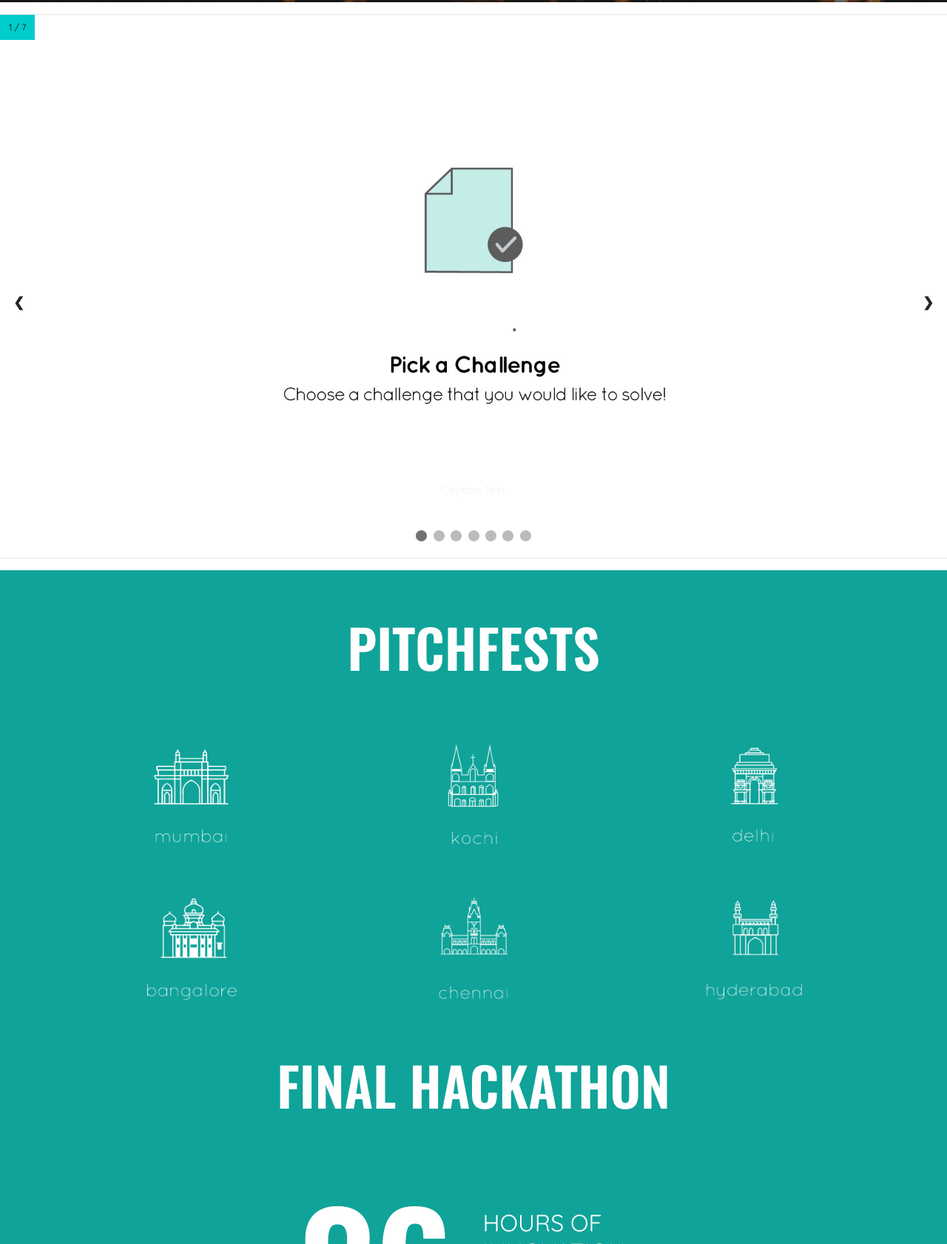
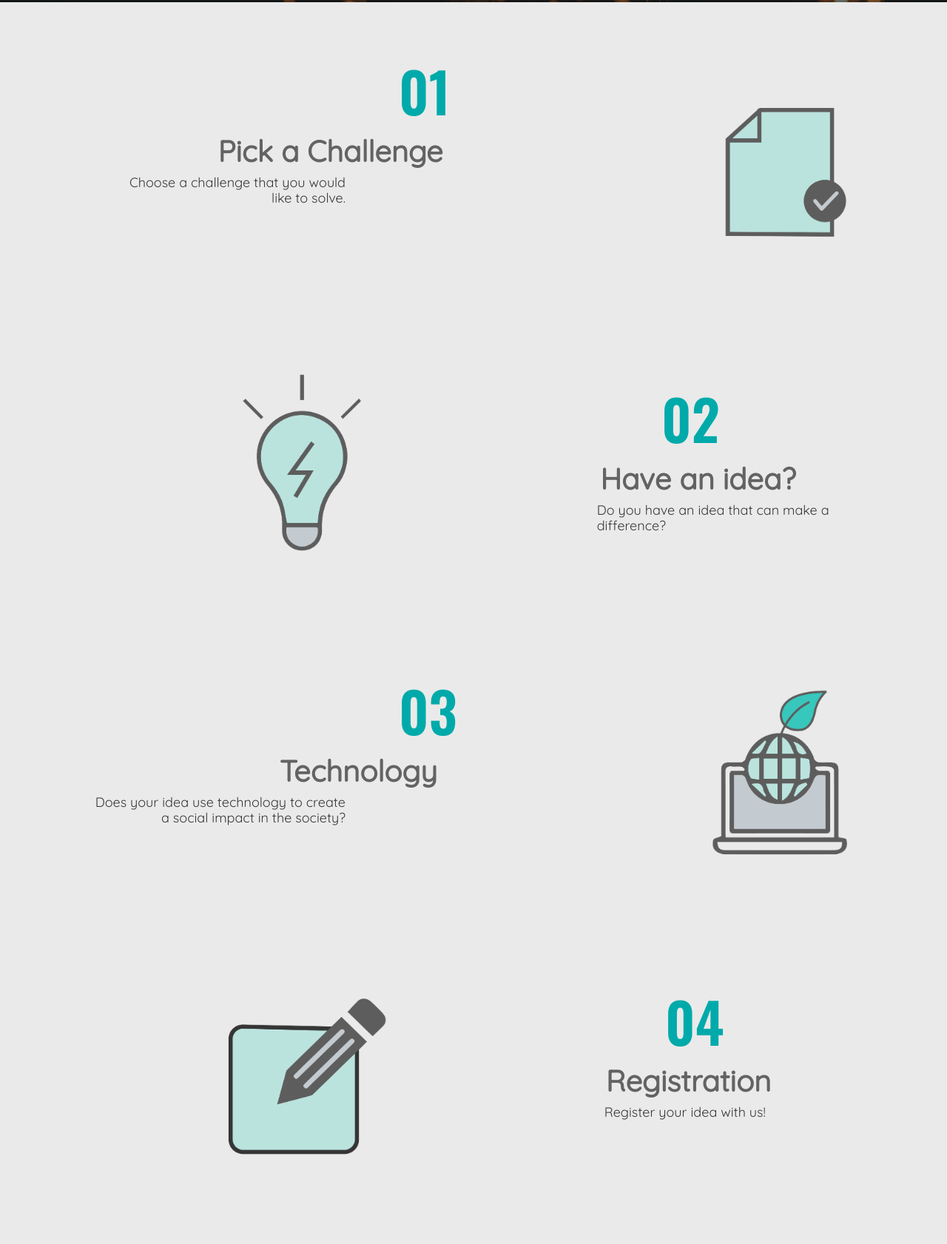
Before and after one commit to AD97/HackForSocialGood, a plain HTML site: page hackathon.html in a window 1280 px wide. Shown: the part 797-2479 px from the top of the page at 74% size. Drawn offline with nearby package versions, Linux system fonts and the light colour scheme.

Commit message:
Made changes in Hackathon page(flow)

```diff
--- a/fluid-gallery.css
+++ b/fluid-gallery.css
@@ -28,7 +28,6 @@ body {
 
 .tz-gallery {
     padding:30px;
-    float:left;
 
 }
 
--- a/hackathon.html
+++ b/hackathon.html
@@ -53,11 +53,13 @@
           <style>
           .dropdown-menu
           {
-            background-color: #262626;
+             background: rgba(0, 0, 0, 0.5);
+                box-shadow: 0px 8px 16px 0px;
           }
           .dropdown-item
           {
             color:white;
+
           }
           </style>
           <li class="nav-item dropdown">
@@ -107,10 +109,8 @@
             <br> validate and solve 'Glocal' problems by encouraging
             <br> social entrepreneurship.</p>
           <br>
-        </div>
-
         <div id="button ">
-          <img src="img/Arrow.png " width="180 ">
+          <img src="img/Arrow.png " width="80">
         </div>
 
       </div>
@@ -186,206 +186,110 @@
 
 
   </div>
+<div class="container-fluid marketing" style="background-color: #EAEAEA; position: relative; padding: 5% 5% 0 5%;">
+  <span><h style="margin-left: 475px;font-family: 'Oswald', sans-serif;font-weight: bolder;font-size: 75px;color:#00AAAA;">01</h></span>
+      <div class="row">
+        <div class="col-sm-8">
+          <h1 style="text-align: center;  font-family:'Quicksand', sans-serif; color:#636363; margin-left: 185px; padding-left: 6%; text-align:left; font-size: 40px;font-weight: bolder;"></style>Pick a Challenge</h1>
 
+            <h3 style="text-align: right;font-size: 18px;margin-right: 355px; font-family: 'Quicksand', sans-serif; color:#393939;">Choose a challenge that you would <br/>like to solve. </h3>
 
+        </div>
+        <div class="col-sm-4" style="margin-top: -20%; padding-bottom: 3%;margin-left:800px; ">
+          <img src="img/hackathon_img/Icon1.png" width="400">
+        </div>
+      </div>
+    </div>
+    <div class="container-fluid marketing" style="background-color: #EAEAEA; position: relative; padding: 5% 5% 0 5%;">
+    <span><h style="margin-left: 830px; font-family: 'Oswald', sans-serif;font-weight: bolder;font-size: 75px;color:#00AAAA;">02</h></span>
+      <div class="row">
 
-  <hr style="margin-bottom: 0; ">
+        <div class="col-sm-4" style="text-align: center; padding-bottom: 3%;padding-left: 14%;margin-top: -15%">
+          <img src="img/hackathon_img/Icon3.png" width="400">
+        </div>
+        <div class="col-sm-8">
+          <h1 style="text-align: left;  font-family:'Quicksand', sans-serif; color:#636363; margin-left: 285px; padding-left: 9%; text-align:left; font-size: 40px;font-weight: bolder;"></style>Have an idea?</h1>
 
-  <div class="hackathon-path calendar-home ">
+            <h3 style="text-align: left;font-size: 18px; font-family: 'Quicksand', sans-serif;margin-left: 235px; color:#393939; padding-left: 15%;">Do you have an idea that can make a <br/> difference? </h3>
 
+        </div>
+      </div>
+    </div>
+  <div class="container-fluid marketing" style="background-color: #EAEAEA; position: relative; padding: 5% 5% 0 5%;">
+      <span><h style="margin-left: 475px;font-family: 'Oswald', sans-serif;font-weight: bolder;font-size: 75px;color:#00AAAA;">03</h></span>
+      <div class="row">
+        <div class="col-sm-8">
+          <h1 style="text-align: center;  font-family:'Quicksand', sans-serif; color:#636363; margin-left: 200px;padding-left: 15%; text-align:left; font-size: 40px;font-weight: bolder;"></style>Technology</h1>
 
-<style>
-* {box-sizing: border-box}
-body {font-family: Verdana, sans-serif; margin:0}
-.mySlides {display: none}
-img {vertical-align: middle;}
+            <h3 style="text-align: right;font-size: 18px; font-family: 'Quicksand', sans-serif;margin-right: 355px; color:#393939;padding-left: 8%;">Does your idea use technology to create <br/>a social impact in the society? </h3>
 
-/* Slideshow container */
-.slideshow-container {
-  max-width: 1300px;
-  position: relative;
-  margin: auto;
-}
+        </div>
+        <div class="col-sm-4" style="text-align: center; margin-top: -22%; padding-bottom: 3%;margin-left:800px;">
+          <img src="img/hackathon_img/Icon5.png" width="400">
+        </div>
+      </div>
+    </div>
+<div class="container-fluid marketing" style="background-color: #EAEAEA; position: relative; padding: 5% 5% 0 5%;">
+    <span><h style="margin-left: 835px; font-family: 'Oswald', sans-serif;font-weight: bolder;font-size: 75px;color:#00AAAA;">04</h></span>
+      <div class="row">
 
-/* Next & previous buttons */
-.prev, .next {
-  cursor: pointer;
-  position: absolute;
-  top: 50%;
-  width: auto;
-  padding: 18px;
-  margin-top: 22px;
-  color: white;
-  font-weight: bold;
-  font-size: 18px;
-  transition: 0.5s ease;
-}
+        <div class="col-sm-4" style="text-align: center; padding-bottom: 3%;padding-left: 14%;margin-top: -13%">
+          <img src="img/hackathon_img/Icon2.png" width="400">
+        </div>
+        <div class="col-sm-8">
+          <h1 style="text-align: center;  font-family:'Quicksand', sans-serif; color:#636363; margin-left: 285px;padding-left: 10%; text-align:left; font-size: 40px;font-weight: bolder;"></style>Registration</h1>
 
-/* Position the "next button" to the right */
-.next {
-  right: 0;
-  border-radius: 3px 0 0 3px;
-}
+            <h3 style="text-align: left;font-size: 18px; font-family: 'Quicksand', sans-serif;margin-left: 245px; color:#393939; padding-left: 15%;">Register your idea with us! </h3>
 
-/* On hover, add a black background color with a little bit see-through */
-.prev:hover, .next:hover {
-  background-color: #00CCCC;
-  border-radius: 200%;
+        </div>
+      </div>
+    </div>
+    <div class="container-fluid marketing" style="background-color: #EAEAEA; position: relative; padding: 5% 5% 0 5%;">
+      <span><h style="margin-left: 475px;font-family: 'Oswald', sans-serif;font-weight: bolder;font-size: 75px;color:#00AAAA;">05</h></span>
+      <div class="row">
+        <div class="col-sm-8">
+          <h1 style="text-align: center;  font-family:'Quicksand', sans-serif; color:#636363; margin-left: 215px;padding-left: 15%; text-align:left; font-size: 40px;font-weight: bolder;"></style>Shortlisting</h1>
 
-}
+            <h3 style="text-align: right;font-size: 18px; font-family: 'Quicksand', sans-serif;margin-right: 350px; color:#393939; padding-left: 8%;">The best ideas are evaluated from each city. </h3>
 
+        </div>
+        <div class="col-sm-4" style="text-align: center; margin-top: -20%; padding-bottom: 3%;margin-left: 800px;">
+          <img src="img/hackathon_img/Icon4.png" width="400">
+        </div>
+      </div>
+    </div>
 
-/* Caption text */
-.text {
-  color: #f2f2f2;
-  font-size: 15px;
-  padding: 8px 12px;
-  position: absolute;
-  bottom: 8px;
-  width: 100%;
-  text-align: center;
-}
+<div class="container-fluid marketing" style="background-color: #EAEAEA; position: relative; padding: 5% 5% 0 5%;">
+    <span><h style="margin-left: 835px; font-family: 'Oswald', sans-serif;font-weight: bolder;font-size: 75px;color:#00AAAA;">06</h></span>
+      <div class="row">
 
-/* Number text (1/3 etc) */
-.numbertext {
-  color: #f2f2f2;
-  font-size: 12px;
-  padding: 8px 12px;
-  position: absolute;
-  top: 0;
-  background-color: #00CCCC;
-}
+        <div class="col-sm-4" style="text-align: center; padding-bottom: 3%;padding-left: 14%;margin-top: -13%">
+          <img src="img/hackathon_img/Icon6.png" width="400">
+        </div>
+        <div class="col-sm-8">
+          <h1 style="text-align: center;  font-family:'Quicksand', sans-serif; color:#636363; margin-left: 285px;padding-left: 10%; text-align:left; font-size: 40px;font-weight: bolder;"></style>Pitchfest</h1>
 
-/* The dots/bullets/indicators */
-.dot {
-  cursor: pointer;
-  height: 15px;
-  width: 15px;
-  margin: 0 2px;
-  background-color: #bbb;
-  border-radius: 50%;
-  display: inline-block;
-  transition: background-color 0.6s ease;
-}
+            <h3 style="text-align: left;font-size: 18px; font-family: 'Quicksand', sans-serif;margin-left: 245px; color:#393939; padding-left: 15%;">Participants pitch their ideas to the jury and the<br/>Top teams are shortlisted from each city. </h3>
 
-.active, .dot:hover {
-  background-color: #717171;
-}
+        </div>
+      </div>
+    </div>
 
-/* Fading animation */
-.flash {
-  -webkit-animation-name: flash;
-  -webkit-animation-duration: 1.5s ;
-  animation-name: flash;
-  animation-duration: 1.5s ;
-}
+    <div class="container-fluid marketing" style="background-color: #EAEAEA; position: relative; padding: 5% 5% 0 5%;">
+      <span><h style="margin-left: 475px;font-family: 'Oswald', sans-serif;font-weight: bolder;font-size: 75px;color:#00AAAA;">07</h></span>
+      <div class="row">
+        <div class="col-sm-8">
+          <h1 style="text-align: center;  font-family:'Quicksand', sans-serif; color:#636363; margin-left: 240px;text-align:left; font-size: 40px;font-weight: bolder;"></style>Final Hackathon</h1>
 
-@-webkit-keyframes flash {
-  from {opacity: 0.5}
-  to {opacity: 1}
-}
+            <h3 style="text-align: right;font-size: 18px; font-family: 'Quicksand', sans-serif;margin-right: 365px; color:#393939;padding-left: 8%;">The top teams from all 6 cities come to <br/>chennai for the final Hackathon.</h3>
 
-@keyframes flash {
-  from {opacity: 0.5}
-  to {opacity: 1}
-}
+        </div>
+        <div class="col-sm-4" style="text-align: center; margin-top: -20%; padding-bottom: 3%;margin-left: 800px;">
+          <img src="img/hackathon_img/Icon7.png" width="400">
+        </div>
+      </div>
+    </div>
 
-/* On smaller screens, decrease text size */
-@media only screen and (max-width: 300px) {
-  .prev, .next,.text {font-size: 11px}
-}
-</style>
-</head>
-<body>
-
-<div class="slideshow-container">
-
-<div class="mySlides flash">
-  <div class="numbertext" style="color:black;">1 / 7</div>
-  <img src="img/hackathon_img/1.jpg" style="width:100%">
-  <div class="text">Caption Text</div>
-</div>
-
-<div class="mySlides flash">
-  <div class="numbertext" style="color:black;">2 / 7</div>
-  <img src="img/hackathon_img/2.jpg" style="width:100%">
-  <div class="text">Caption Two</div>
-</div>
-
-<div class="mySlides flash">
-  <div class="numbertext" style="color:black;">3 / 7</div>
-  <img src="img/hackathon_img/3.jpg" style="width:100%">
-  <div class="text">Caption Three</div>
-</div>
-
-<div class="mySlides flash">
-  <div class="numbertext" style="color:black;">4 / 7</div>
-  <img src="img/hackathon_img/4.jpg" style="width:100%">
-  <div class="text">Caption Three</div>
-</div>
-
-<div class="mySlides flash">
-  <div class="numbertext" style="color:black;">5 / 7</div>
-  <img src="img/hackathon_img/5.jpg" style="width:100%">
-  <div class="text">Caption Three</div>
-</div>
-
-<div class="mySlides flash">
-  <div class="numbertext" style="color:black;">6 / 7</div>
-  <img src="img/hackathon_img/6.jpg" style="width:100%">
-  <div class="text">Caption Three</div>
-</div>
-
-<div class="mySlides flash">
-  <div class="numbertext" style="color:black;">7 / 7</div>
-  <img src="img/hackathon_img/7.jpg" style="width:100%">
-  <div class="text">Caption Three</div>
-</div>
-
-<a class="prev img-circle" onclick="plusSlides(-1)">&#10094;</a>
-<a class="next img-circle" onclick="plusSlides(1)">&#10095;</a>
-
-</div>
-<br>
-
-<div style="text-align:center">
-  <span class="dot" onclick="currentSlide(1)"></span>
-  <span class="dot" onclick="currentSlide(2)"></span>
-  <span class="dot" onclick="currentSlide(3)"></span>
-  <span class="dot" onclick="currentSlide(4)"></span>
-  <span class="dot" onclick="currentSlide(5)"></span>
-  <span class="dot" onclick="currentSlide(6)"></span>
-  <span class="dot" onclick="currentSlide(7)"></span>
-</div>
-
-<script>
-var slideIndex = 1;
-showSlides(slideIndex);
-
-function plusSlides(n) {
-  showSlides(slideIndex += n);
-}
-
-function currentSlide(n) {
-  showSlides(slideIndex = n);
-}
-
-function showSlides(n) {
-  var i;
-  var slides = document.getElementsByClassName("mySlides");
-  var dots = document.getElementsByClassName("dot");
-  if (n > slides.length) {slideIndex = 1}
-  if (n < 1) {slideIndex = slides.length}
-  for (i = 0; i < slides.length; i++) {
-      slides[i].style.display = "none";
-  }
-  for (i = 0; i < dots.length; i++) {
-      dots[i].className = dots[i].className.replace(" active", "");
-  }
-  slides[slideIndex-1].style.display = "block";
-  dots[slideIndex-1].className += " active";
-}
-</script>
 
   <div class="calendar-mobile ">
 
```
Also changed, not shown: challenges.html (+5 -25 lines), index.html (+12 -6 lines), img/hackathon_img/Icon1.png (added), img/hackathon_img/Icon2.png (added), img/hackathon_img/Icon3.png (added), img/hackathon_img/Icon4.png (added), img/hackathon_img/Icon5.png (added), img/hackathon_img/Icon6.png (added), img/hackathon_img/Icon7.png (added).
